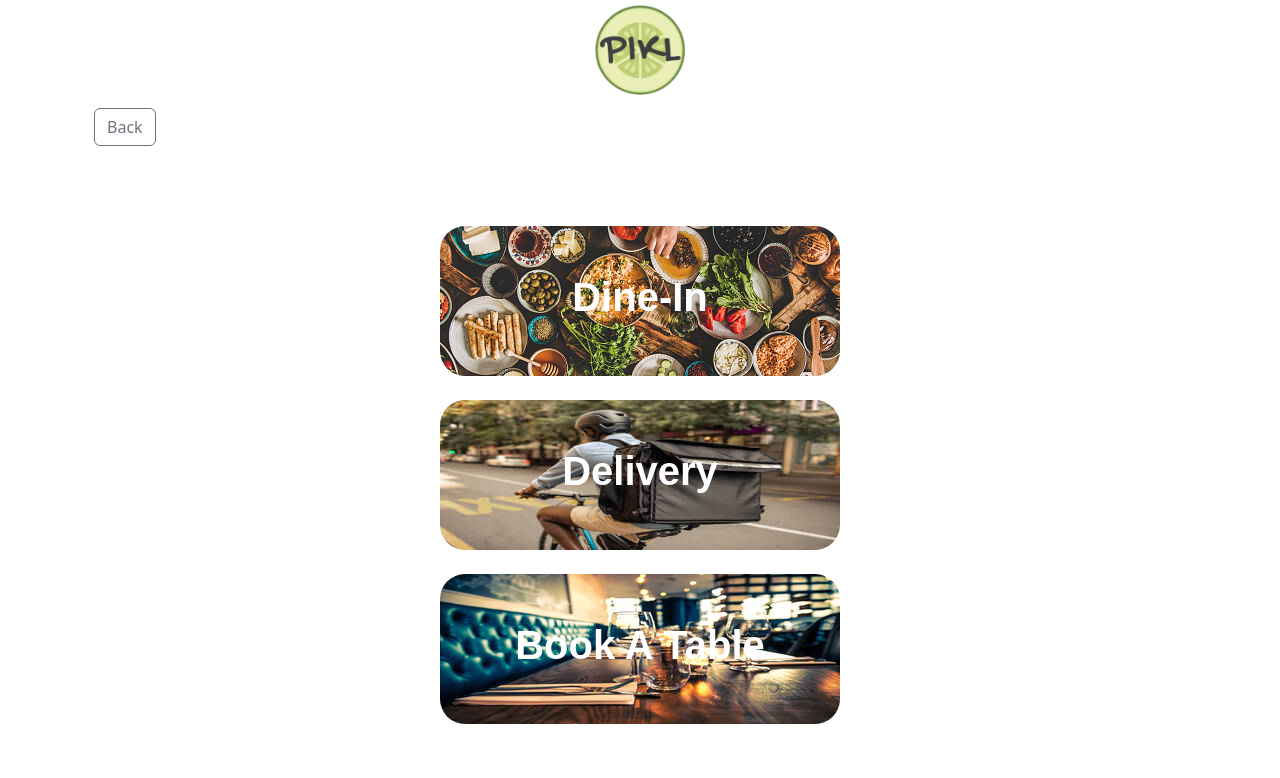
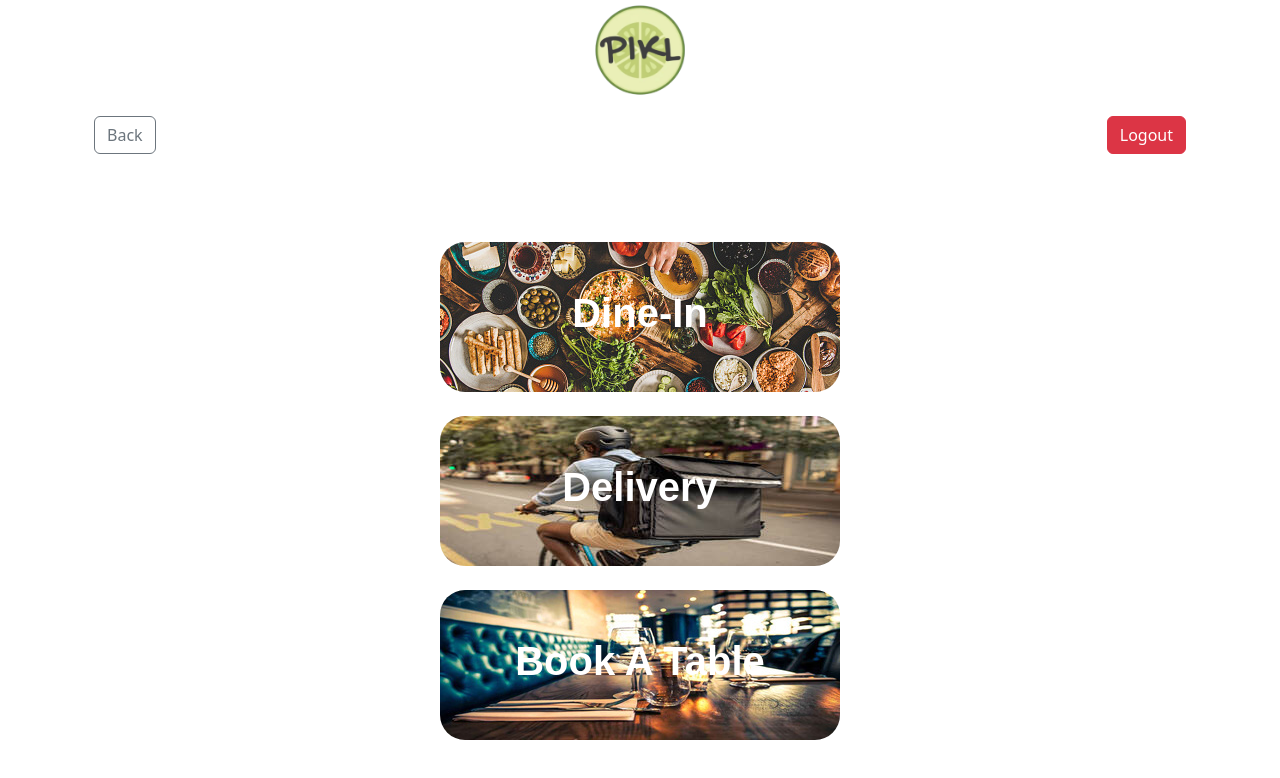
Before and after one commit to ryanalam/PIKL-app, a React (Create React App) app: page /clientmenu in a window 1280 px wide. Shown: the top 778 px of the page. Built offline with nearby package versions, Linux system fonts and the light colour scheme; sample sign-in values are in the browser's storage.

Commit message:
Logout button and protection

```diff
--- a/src/App.js
+++ b/src/App.js
@@ -4,6 +4,7 @@ import Navbar from './Components/Header/Navbar';
 import '../node_modules/bootstrap/dist/css/bootstrap.min.css'
 import { BrowserRouter, Route, Routes} from "react-router-dom";
 import * as React from 'react';
+import { useState } from 'react';
 
 // Client Imports
 import ClientLogin from './Components/Client/ClientLogin'
@@ -28,9 +29,17 @@ import KitchenQueue from './Components/Kitchen/KitchenQueue';
 import StaffInsights from './Components/Staff/StaffInsights';
 import StaffMenu from './Components/Staff/StaffMenu';
 import StaffStock from './Components/Staff/StaffStock';
+import { getUserToken } from './LocalStorage';
+import Protected from './Protected';
 
 
 function App() {
+  const [userToken, setUserToken] = useState(getUserToken());
+
+  function handleUserTokenChange() {
+    setUserToken(getUserToken());
+  }
+
   return (
 
     <>
@@ -38,14 +47,14 @@ function App() {
     <div className="App">
       <header>
         <LogoHeader />
-        < Navbar />
+        <Navbar onUserTokenChange={handleUserTokenChange}/>
       </header>
 
         <Routes>
           {/* All client Pages */}
-          <Route path='/clientlogin' element={<ClientLogin />} />
+          <Route path='/clientlogin' element={<ClientLogin/>}/>
           <Route path='/clientregister' element={<ClientRegister />} />
-          <Route path='/clientmenu' element={<ClientMenu />} />
+          <Route path='/clientmenu' element={<Protected onUserTokenChange={handleUserTokenChange}><ClientMenu /></Protected>} />
           <Route path='/clientdinein' element={<ClientDineIn />} />
           <Route path='/clientdelivery' element={<ClientDelivery />} />
           <Route path='/clientbookatable' element={<ClientBookATable />} />
--- a/src/Components/Client/ClientBookATable.jsx
+++ b/src/Components/Client/ClientBookATable.jsx
@@ -3,6 +3,7 @@ import 'bootstrap/dist/css/bootstrap.css';
 import './ClientBookATable.css';
 import { useNavigate } from 'react-router-dom';
 import { getUserToken } from '../../LocalStorage';
+import { Navigate } from 'react-router-dom';
 
 var SERVER_URL = "http://127.0.0.1:5000";
 
@@ -63,8 +64,6 @@ function ClientBookATable() {
 
     //   timeofarrival.innerText = e.target.value;
     // });
-
-
     return (
         <div class="container-sm">
             <h2>Reserve a Table</h2>
--- a/src/Components/Client/ClientLogin.jsx
+++ b/src/Components/Client/ClientLogin.jsx
@@ -3,7 +3,7 @@ import 'bootstrap/dist/css/bootstrap.css';
 import { useNavigate } from 'react-router-dom';
 import { getUserToken,saveUserToken} from "../../LocalStorage";
 
-var SERVER_URL = "http://127.0.0.1:5000";
+var SERVER_URL = "http://127.0.0.1:3500";
 
 function ClientLogin() {
   let [loginStatus, setLoginStatus] = useState(false);
@@ -43,22 +43,28 @@ function ClientLogin() {
       setLoginStatus(true);
       setShowSuccessMessage(true);
       setShowErrorMessage(false);
+      setTimeout(() => {
+        // window.location.reload(false);
+        navigate("/clientmenu", { state: { userToken: username } });
+      }, 2000);
 
     } else {
       setShowSuccessMessage(false);
       setShowErrorMessage(true);
+      setLoginStatus(false);
     }
   }
 
 
 
-  useEffect(() => {
-    if (loginStatus) {
-      setTimeout(() => {
-        navigate("/clientmenu", { state: { username: username } });
-      }, 2000);
-    }
-  }, [loginStatus, navigate]);
+  // useEffect(() => {
+  //   if (loginStatus) {
+  //     setTimeout(() => {
+  //       // window.location.reload(false);
+  //       navigate("/clientmenu", { state: { username: username } });
+  //     }, 2000);
+  //   }
+  // }, [loginStatus, navigate]);
 
   return (
     <div className="container-sm">
--- a/src/Components/Header/Navbar.jsx
+++ b/src/Components/Header/Navbar.jsx
@@ -1,24 +1,53 @@
-import React from 'react';
+import React, { useState, useEffect } from 'react';
+import { Button } from 'react-bootstrap';
 import { useLocation, useNavigate } from 'react-router-dom';
+import { clearUserToken, getUserToken, saveUserToken } from '../../LocalStorage';
 
-const Navbar = () => {
+const Navbar = ({ onUserTokenChange }) => {
   const location = useLocation();
   const navigate = useNavigate();
+  const [userToken, setUserToken] = useState(getUserToken());
+  const username = location.state && location.state.username;
 
-  const username = location.state && location.state.username;
+  function logout() {
+    setUserToken(null);
+    saveUserToken(null);
+    clearUserToken();
+    window.location.reload(false);
+    navigate('/ClientLogin')
+  }
+
+  useEffect(() => {
+    onUserTokenChange();
+  }, [userToken]);
+
+  useEffect(() => {
+    function handleStorageEvent() {
+      setUserToken(getUserToken());
+    }
+
+    window.addEventListener('storage', handleStorageEvent);
+
+    return () => {
+      window.removeEventListener('storage', handleStorageEvent);
+    };
+  }, []);
 
   return (
     <body>
-      <div class="container-sm mb-5">
-        <nav class="navbar bg-body-tertiary">
-          <div class="container-fluid">
-            <button class="btn btn-outline-secondary" onClick={() =>{navigate(-1)}}>Back</button>
-            <span class="navbar-text">
-              {username && ` ${username}`}
+      <div className="container-sm mb-5">
+        <nav className="navbar bg-body-tertiary">
+          <div className="container-fluid">
+            <Button variant="outline-secondary" onClick={() => navigate(-1)}>Back</Button>
+            <span className="navbar-text">
+              {userToken != null && (
+                <button class="btn btn-danger" onClick={logout}>Logout</button>
+              )
+              }
             </span>
           </div>
         </nav>
-        <br></br>
+        <br />
       </div>
     </body>
   );
--- a/src/LocalStorage.js
+++ b/src/LocalStorage.js
@@ -1,6 +1,7 @@
 export function saveUserToken(userToken) {
     localStorage.setItem("TOKEN", userToken);
-    }
+    window.dispatchEvent(new Event("storage"));
+  }
     export function getUserToken() {
     return localStorage.getItem("TOKEN");
     }
--- /dev/null
+++ b/src/Protected.js
@@ -0,0 +1,19 @@
+// Add the following import to the top of the file
+import { Navigate } from 'react-router-dom';
+import { useState } from 'react';
+import { getUserToken } from './LocalStorage';
+import Navbar from './Components/Header/Navbar';
+
+
+// Replace the Protected component with the following
+function Protected({children }) {
+    const [UserToken] = useState(getUserToken());
+  if  (UserToken === null) {
+    // If the user is not authenticated, redirect to the login pages
+    return <Navigate to="/clientlogin" />;
+  }
+  // If the user is authenticated, render the child components
+  return <>{children}</>;
+
+}
+export default Protected;
```
